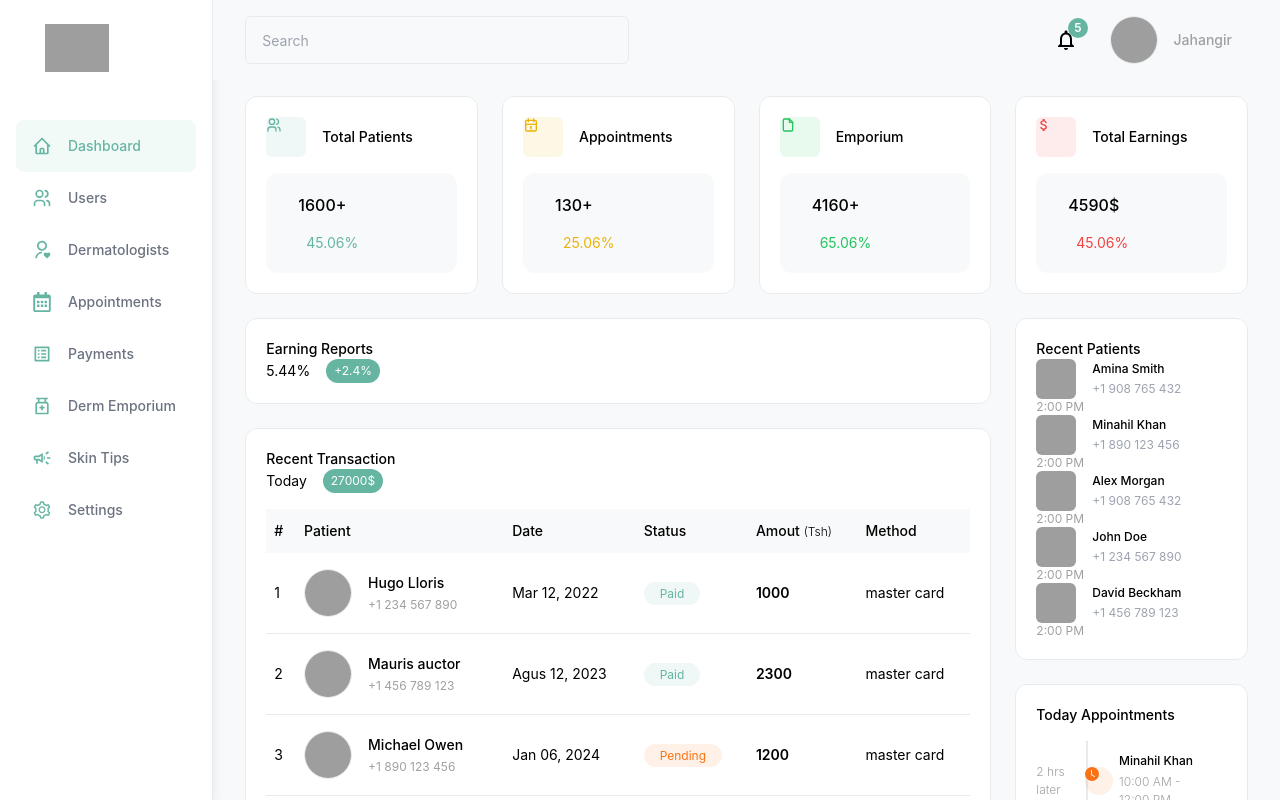
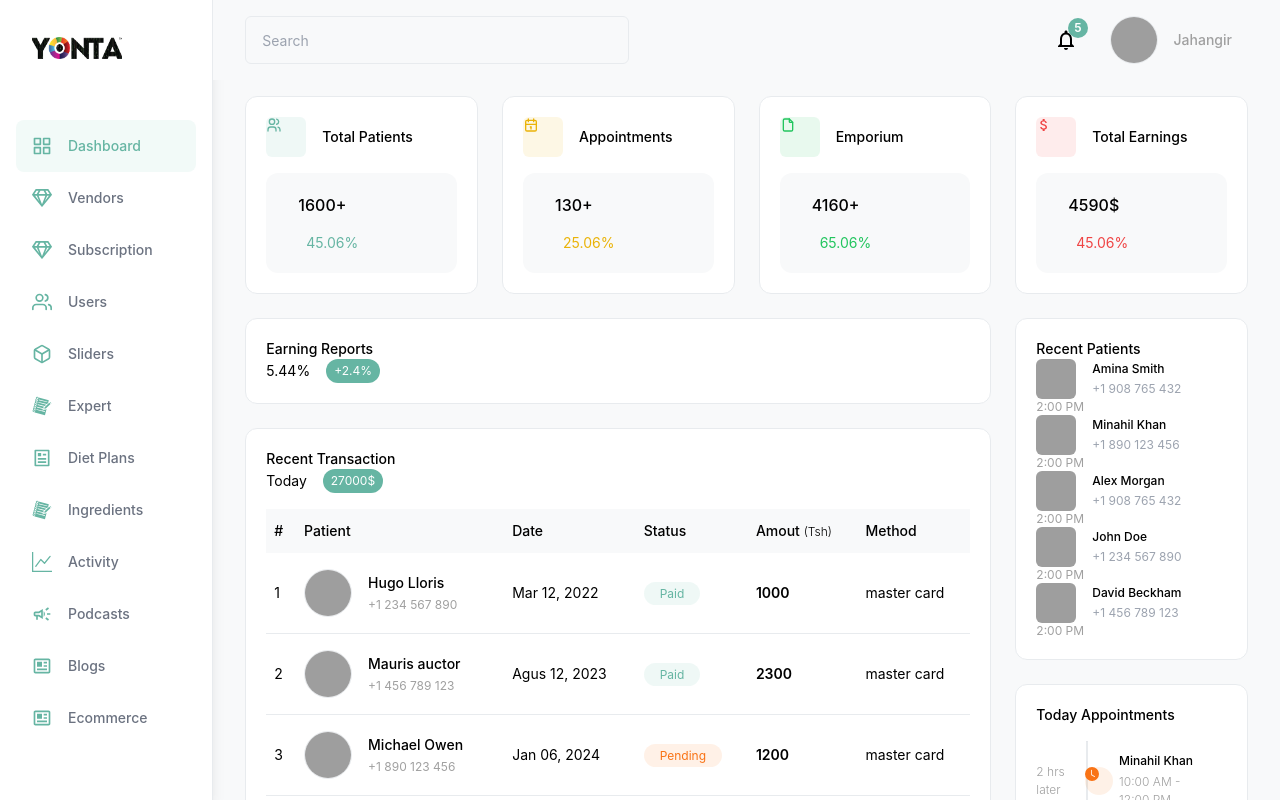
Before and after one commit to jazooanoynomous/Yonta, a React (Create React App) app in the folder yonta/: page / in a window 1280 px wide. Built offline with nearby package versions, Linux system fonts and the light colour scheme; grey boxes are pictures that could not be loaded.

Commit message:
sidebar datas update

```diff
--- a/yonta/src/App.js
+++ b/yonta/src/App.js
@@ -5,10 +5,7 @@ import { BrowserRouter, Route, Routes } from 'react-router-dom';
 import Toast from './components/Notifications/Toast';
 import Users from './screens/users';
 
-
 function App() {
-
-
   return (
     <>
       {/* Toaster */}
--- a/yonta/src/components/Datas.js
+++ b/yonta/src/components/Datas.js
@@ -28,64 +28,76 @@ import {
 } from 'react-icons/md';
 import { AiOutlineSetting } from 'react-icons/ai';
 import { BiCalendar, BiUserPlus } from 'react-icons/bi';
+import { FiGrid, FiUsers, FiBox } from 'react-icons/fi'; // Example for diamond icon, adjust as needed
+import { FaRegGem} from 'react-icons/fa';
+import { MdOutlineSettings } from 'react-icons/md';
+import { BsGraphUp, BsGear } from 'react-icons/bs';
+import {  RiArticleLine } from 'react-icons/ri';
+import { GiNotebook } from 'react-icons/gi';
+import { BiNews } from 'react-icons/bi';
 
 export const MenuDatas = [
   {
     title: 'Dashboard',
     path: '/',
-    icon: HiOutlineHome,
+    icon: FiGrid, // Square grid icon
+  },
+  {
+    title: 'Vendors',
+    path: '/vendors',
+    icon: FaRegGem, // Gem/Diamond icon
+  },
+  {
+    title: 'Subscription',
+    path: '/subscription',
+    icon: FaRegGem, // Gem/Diamond icon (same as above)
   },
   {
     title: 'Users',
-    path: '/patients',
-    icon: TbUsers,
+    path: '/users',
+    icon: FiUsers, // Group of users icon
   },
-  // {
-  //   title: 'Receptions',
-  //   path: '/receptions',
-  //   icon: HiOutlineUsers,
-  // },
   {
-    title: 'Dermatologists',
-    path: '/doctors',
-    icon: RiUserHeartLine,
+    title: 'Sliders',
+    path: '/sliders',
+    icon: FiBox, // Image/Slider icon
+  },
+  {
+    title: 'Expert',
+    path: '/expert',
+    icon: GiNotebook, // Notebook icon
+  },
+  {
+    title: 'Diet Plans',
+    path: '/diet-plans',
+    icon: RiArticleLine, // Document icon
+  },
+  {
+    title: 'Ingredients',
+    path: '/ingredients',
+    icon: GiNotebook, // Ingredient icon
+  },
+  {
+    title: 'Activity',
+    path: '/activity',
+    icon: BsGraphUp, // Graph icon
+  },
+  {
+    title: 'Podcasts',
+    path: '/podcasts',
+    icon: MdOutlineCampaign, // Microphone/Podcast icon
+  },
+  {
+    title: 'Blogs',
+    path: '/blogs',
+    icon: BiNews, // Blog/Newspaper icon
+  },
+  {
+    title: 'Ecommerce',
+    path: '/ecommerce',
+    icon: BiNews, // Ecommerce icon
   },
 
-  {
-    title: 'Appointments',
-    path: '/appointments',
-    icon: FaRegCalendarAlt,
-  },
-  {
-    title: 'Payments',
-    path: '/payments',
-    icon: MdListAlt,
-  },
-  // {
-  //   title: 'Invoices',
-  //   path: '/invoices',
-  //   icon: TbFileInvoice,
-  // },
-  // {
-  //   title: 'Services',
-  //   path: '/services',
-  //   icon: MdOutlineInventory2,
-  // },
-  {
-    title: 'Derm Emporium',
-    path: '/medicine',
-    icon: RiMedicineBottleLine,
-  },
-  {
-    title: 'Skin Tips',
-    path: '/campaigns',
-    icon: MdOutlineCampaign,
-  },
-  {
-    title: 'Settings',
-    path: '/settings',
-    icon: AiOutlineSetting,
-  },
 ];
 export const memberData = [
   {
```
Also changed, not shown: yonta/public/images/logo.png (renamed from yonta/public/images/image.png).
